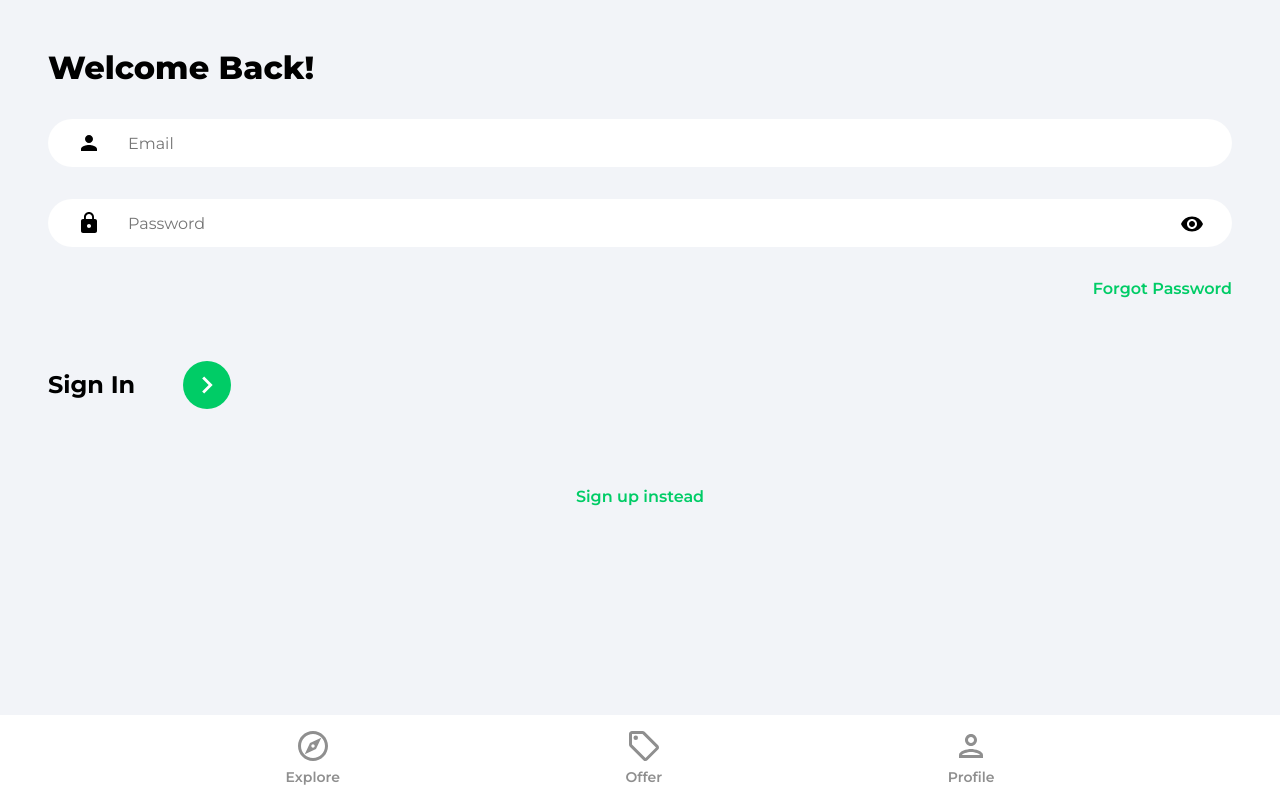
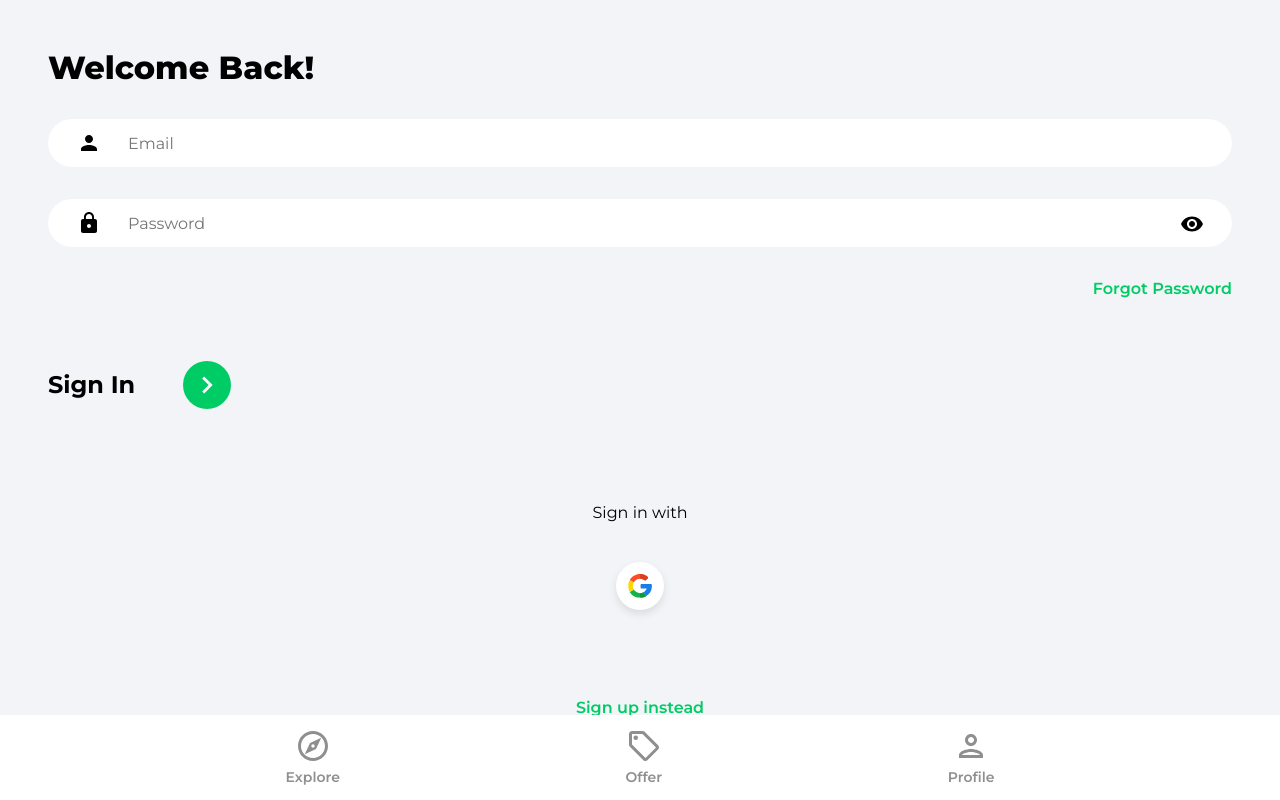
Before and after one commit to PhilippeMallari/house-marketplace, a React (Create React App) app: page /sign-in in a window 1280 px wide. Built offline with nearby package versions, Linux system fonts and the light colour scheme.

Commit message:
google oAuth functionality

```diff
--- /dev/null
+++ b/src/components/OAuth.jsx
@@ -0,0 +1,48 @@
+import React from 'react'
+import { useLocation, useNavigate } from 'react-router-dom'
+import { getAuth, signInWithPopup, GoogleAuthProvider } from 'firebase/auth'
+import { doc, setDoc, getDoc, serverTimestamp } from 'firebase/firestore'
+import { db } from '../firebase.config'
+import { ToastContainer, toast } from 'react-toastify';
+import googleIcon from '../assets/svg/googleIcon.svg'
+
+export default function OAuth() {
+    const navigate = useNavigate()
+    const location = useLocation()
+
+    const onGoogleClick = async () => {
+
+        try {
+            const auth = getAuth()
+            const provider = new GoogleAuthProvider()
+            const result = await signInWithPopup(auth, provider)
+            const user = result.user
+
+            // Check for user
+            const docRef = doc(db, 'users', user.uid)
+            const docSnap = await getDoc(docRef)
+
+            // If user doesn't exist, create user
+            if(!docSnap.exists()) {
+                await setDoc(doc(db, 'users', user.uid), {
+                    name: user.displayName,
+                    email: user.email,
+                    timestamp: serverTimestamp()
+                })
+            }
+            navigate('/')
+            } catch (error) {
+            toast.error('Could not authorize with Google')
+        }
+    }
+
+    return (
+        <div className="socialLogin">
+            <ToastContainer />
+            <p>Sign {location.pathname === '/sign-up' ? 'up' : 'in'} with</p>
+            <button className="socialIconDiv" onClick={onGoogleClick}>
+                <img className='socialIconImg' src={googleIcon} alt="google" />
+            </button>
+        </div>
+    )
+}
--- a/src/pages/SignIn.jsx
+++ b/src/pages/SignIn.jsx
@@ -4,6 +4,7 @@
 import { getAuth, signInWithEmailAndPassword } from 'firebase/auth'
 import {ReactComponent as ArrowRightIcon} from '../assets/svg/keyboardArrowRightIcon.svg'
 import visibilityIcon from '../assets/svg/visibilityIcon.svg'
+import OAuth from '../components/OAuth'
 
 export default function SignIn() {
   const [showPassword, setShowPassword] = useState(false)
@@ -83,7 +84,7 @@
           </div>
         </form>
 
-        {/* Google OAuth */}
+        <OAuth />
 
         <Link to='/sign-up' className='registerLink'>
           Sign up instead
--- a/src/pages/SignUp.jsx
+++ b/src/pages/SignUp.jsx
@@ -6,6 +6,7 @@
 import { db } from '../firebase.config'
 import {ReactComponent as ArrowRightIcon} from '../assets/svg/keyboardArrowRightIcon.svg'
 import visibilityIcon from '../assets/svg/visibilityIcon.svg'
+import OAuth from '../components/OAuth'
 
 export default function SignUp() {
   const [showPassword, setShowPassword] = useState(false)
@@ -111,7 +112,7 @@
           </div>
         </form>
 
-        {/* Google OAuth */}
+        <OAuth />
 
         <Link to='/sign-in' className='registerLink'>
           Sign in instead
```
